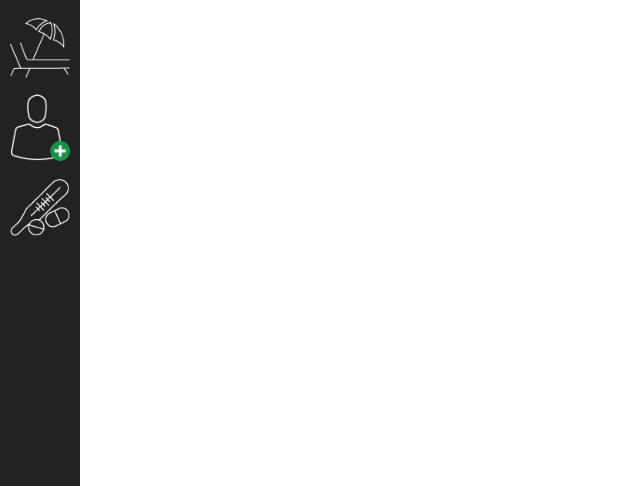
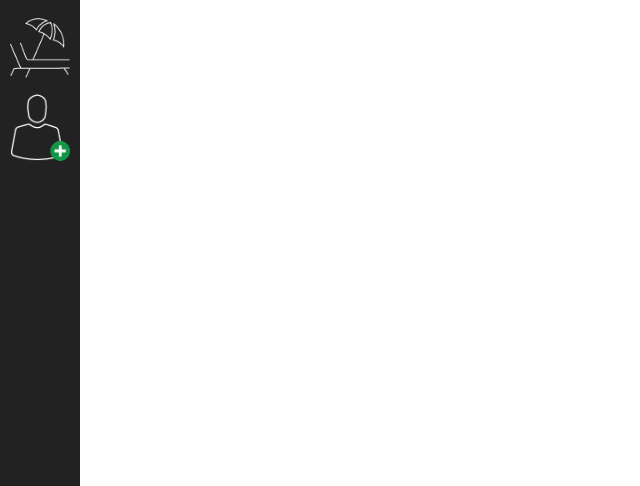
Before and after one commit to RomanLavrov/HHM-HR, a PHP site: page / in a window 1280 px wide. Shown: the part 214-700 px from the top of the page, without its empty margins (0-640 px from the left). Run offline with PHP 8.4, Linux system fonts and the light colour scheme; the visitor is signed in with stand-in values (Sample User, id 1); data that the repository does not hold is empty; some libraries are stand-ins or nearby versions.

Commit message:
Buttun css cleaned

```diff
--- a/HR/application/views/template_view.php
+++ b/HR/application/views/template_view.php
@@ -65,12 +65,7 @@
                               <div class="btn-nav-text">Add Worker</div>
 
                         </div>
-                        <div class="btn-nav-panel">
-                              <div class="btn-nav-image">
-                                    <img src="/HR/images/SickList.png" alt="">
-                              </div>
-                              <div class="btn-nav-text">Test</div>
-                        </div>
+
                   </div>
             </div>
             <div id="content">
--- a/HR/css/style.css
+++ b/HR/css/style.css
@@ -24,11 +24,16 @@ html {
 .btn-nav-image img{
     width:60px;
 }
+
 .btn-nav-panel:hover {
     color:white;
     width: 240px;
     padding-left: 80px;
     background-color: #333;
+}
+.btn-nav-panel:hover  .btn-nav-image{
+    background-color: #333;
+
 }
 
 .table-striped td {
```
